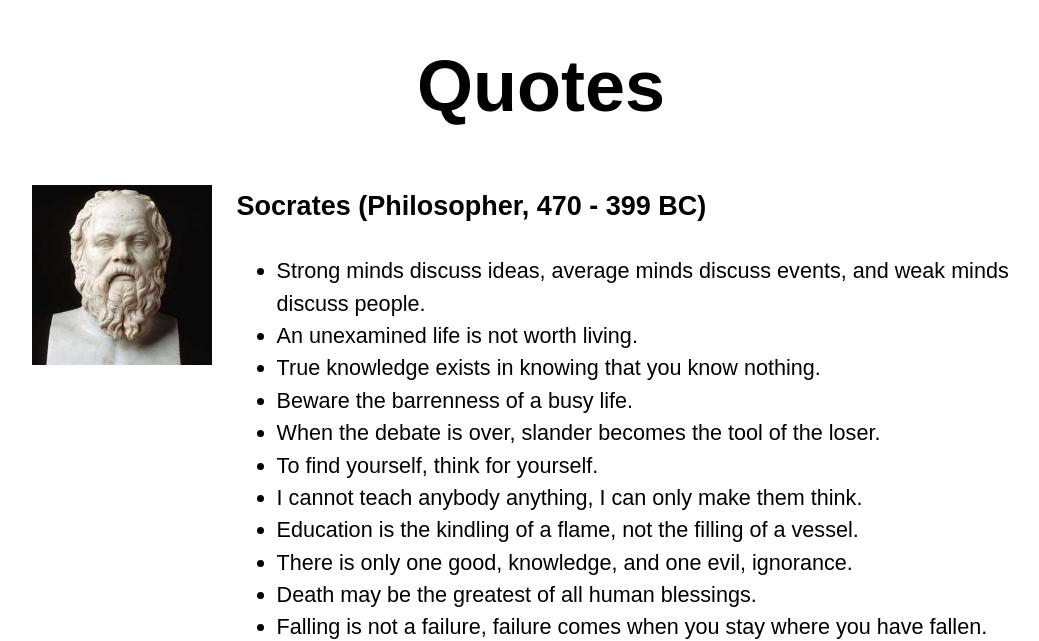
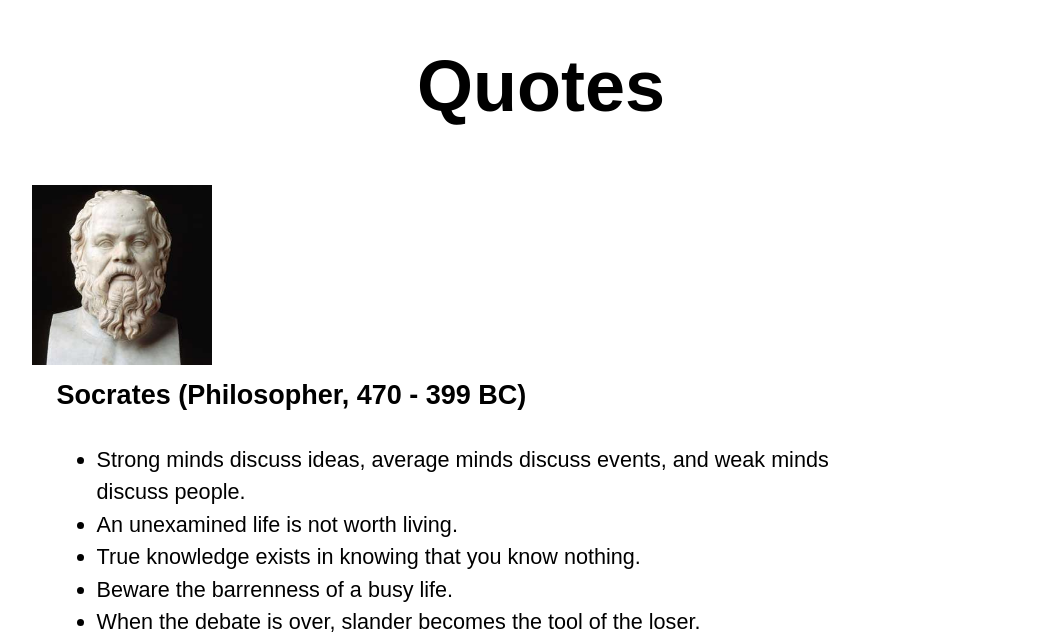
Before and after one commit to lreynolds188/Portfolio, a Next.js app: page /quotes in a window 1280 px wide. Shown: the part 167-808 px from the top of the page, without its empty margins (99-1138 px from the left). Built offline with nearby package versions, Linux system fonts and the light colour scheme.

Commit message:
Update Home.module.css

```diff
--- a/styles/Home.module.css
+++ b/styles/Home.module.css
@@ -56,7 +56,7 @@
 .content {
   display: inline-block;
   padding-left: 25px;
-  max-width:80%;
+  max-width:85%;
 }
 
 .picture {
```
